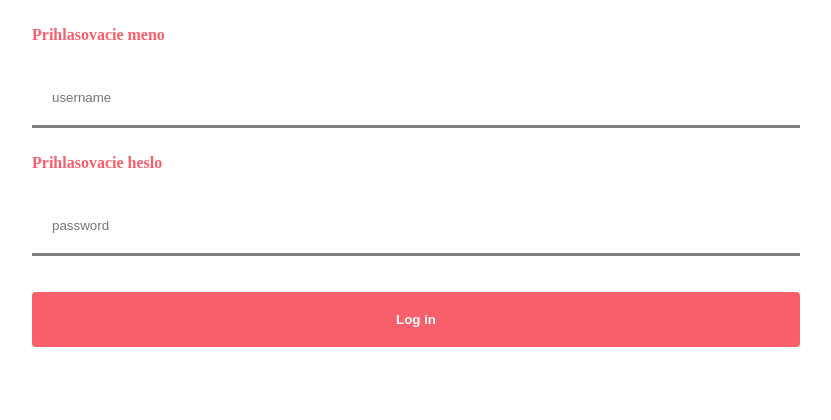
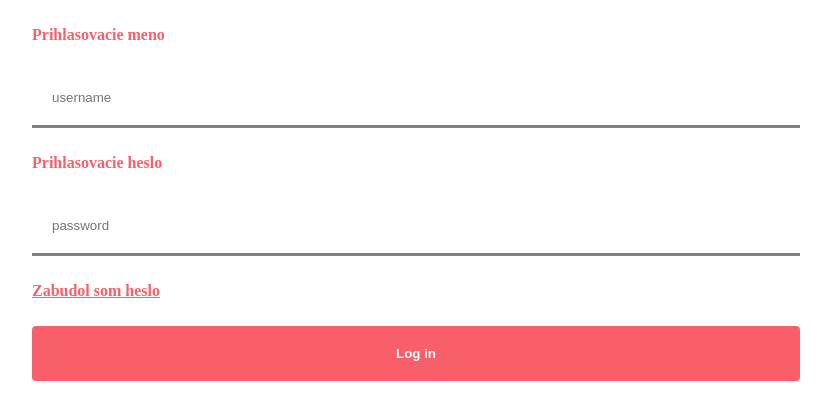
Before and after one commit to TIS2020-FMFI/skodovy-protokol, a PHP site: page / in a window 1280 px wide. Shown: the part 288-708 px from the top of the page, without its empty margins (224-1055 px from the left). Run offline with PHP 8.4, Linux system fonts and the light colour scheme.

Commit message:
zmena farby odkazu

```diff
--- a/index.php
+++ b/index.php
@@ -59,6 +59,7 @@ if (isset($_SESSION['username'])) {
 		<input class="spodok" name="username" type="text" size="30" maxlength="30" id="username" placeholder="username" value="<?php if (isset($_POST["username"])) echo $_POST["username"]; ?>" />
 		<p><label for="password">Prihlasovacie heslo</label> </p>
 		<input class="spodok" name="password" type="password" size="30" placeholder="password" maxlength="30" id="password"/>
+		<p><a href="zmen_heslo.php">Zabudol som heslo</a></p>
 		<p>
 			<input name="login" type="submit" id="login" value="Log in">
 		</p>
--- a/styles.css
+++ b/styles.css
@@ -19,6 +19,9 @@ section {
   text-align: left;
   color: #f85f6a;
   font-weight: bold;
+}
+p a {
+  color: #f85f6a;
 }
 
 .spodok {
```
